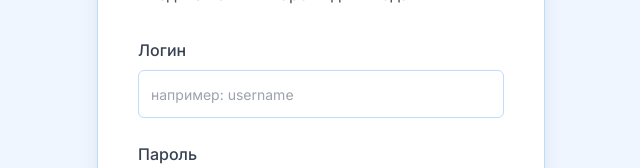
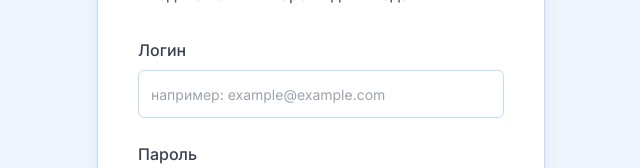
Before and after one commit to TurtleOld/homemail, a Next.js app: page /login in a window 1280 px wide. Shown: the part 284-452 px from the top of the page, without its empty margins (319-959 px from the left). Built offline with nearby package versions, Linux system fonts and the light colour scheme.

Commit message:
chore: update configuration and fix build issues
- Add new security environment variables to env.production.example
- Fix autoComplete attribute in login page
- Document security configuration options

```diff
--- a/app/login/page.tsx
+++ b/app/login/page.tsx
@@ -219,7 +219,8 @@ function LoginForm() {
               onChange={(e) => setEmail(e.target.value)}
               required
               className="h-11 border-blue-200 bg-white text-gray-900 placeholder:text-gray-400 focus-visible:border-blue-500 focus-visible:ring-blue-500 sm:h-12"
-              placeholder="например: username"
+              placeholder="например: example@example.com"
+              autoComplete="email"
             />
           </div>
           <div className="space-y-2">
```
Also changed, not shown: 1 other file (tests, documents, lock files or other folders).
